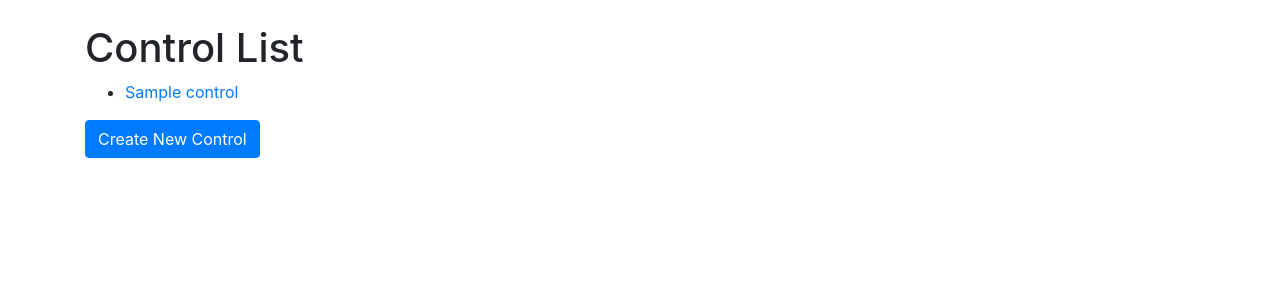
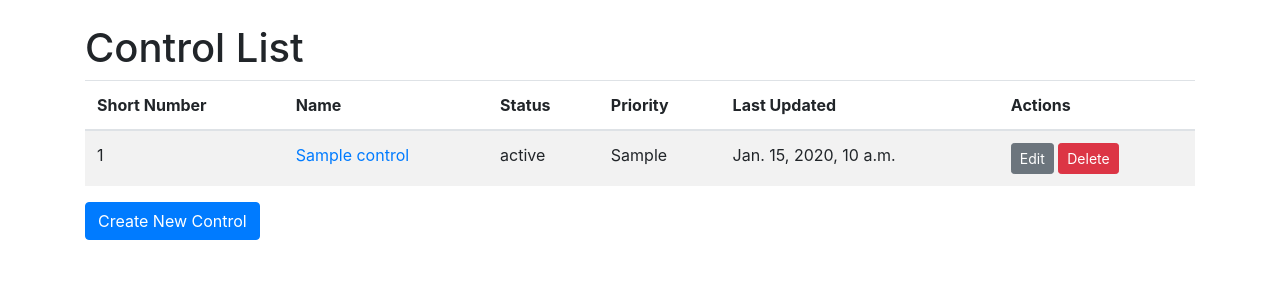
Before and after one commit to green-dino/HelixSecure, a Django app: template helix/templates/helix/control_list.html in a window 1280 px wide. Shown: the part 56-356 px from the top of the page. Run offline with Django 4.2, Linux system fonts and the light colour scheme; the template is opened without the code that fills it: most values are stand-ins (such as "Sample title", 1, 10 or a date in 2020); data that the repository does not hold is empty; some libraries are stand-ins or nearby versions.

Commit message:
html decorator

```diff
--- a/helix/templates/helix/control_list.html
+++ b/helix/templates/helix/control_list.html
@@ -4,12 +4,32 @@
 
 {% block content %}
     <h1>Control List</h1>
-    <ul>
-        {% for control in controls %}
-            <li>
-                <a href="{% url 'helix:control_detail' control.pk %}">{{ control.name }}</a>
-            </li>
-        {% endfor %}
-    </ul>
+    <table class="table table-striped">
+        <thead>
+            <tr>
+                <th>Short Number</th>
+                <th>Name</th>
+                <th>Status</th>
+                <th>Priority</th>
+                <th>Last Updated</th>
+                <th>Actions</th>
+            </tr>
+        </thead>
+        <tbody>
+            {% for control in controls %}
+                <tr>
+                    <td>{{ control.control_short_number }}</td>
+                    <td><a href="{% url 'helix:control_detail' control.pk %}">{{ control.name }}</a></td>
+                    <td>{{ control.get_status_display }}</td>
+                    <td>{{ control.get_priority_display }}</td>
+                    <td>{{ control.last_updated }}</td>
+                    <td>
+                        <a href="{% url 'helix:control_update' control.pk %}" class="btn btn-secondary btn-sm">Edit</a>
+                        <a href="{% url 'helix:control_delete' control.pk %}" class="btn btn-danger btn-sm">Delete</a>
+                    </td>
+                </tr>
+            {% endfor %}
+        </tbody>
+    </table>
     <a href="{% url 'helix:control_create' %}" class="btn btn-primary">Create New Control</a>
 {% endblock %}
```
